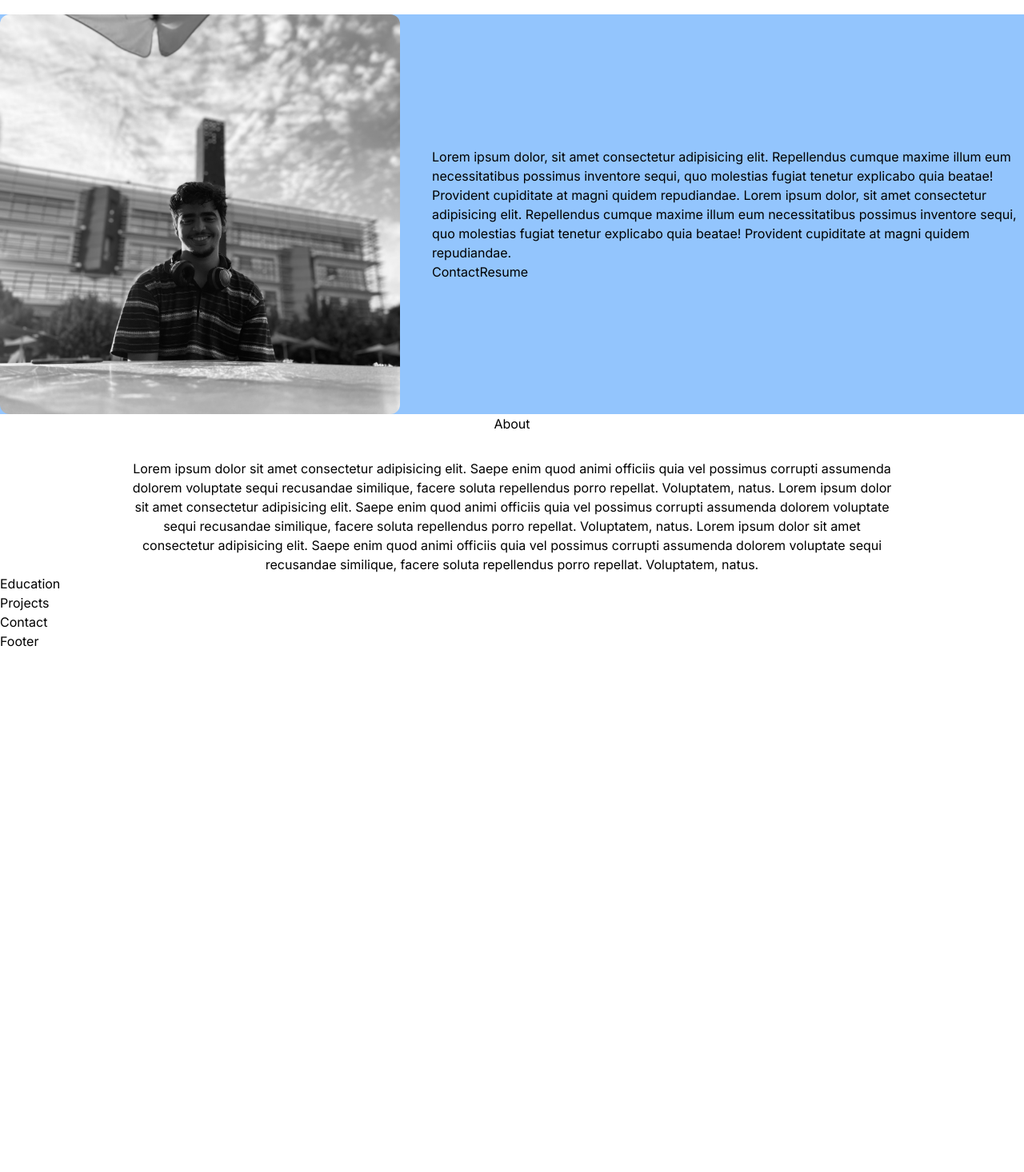
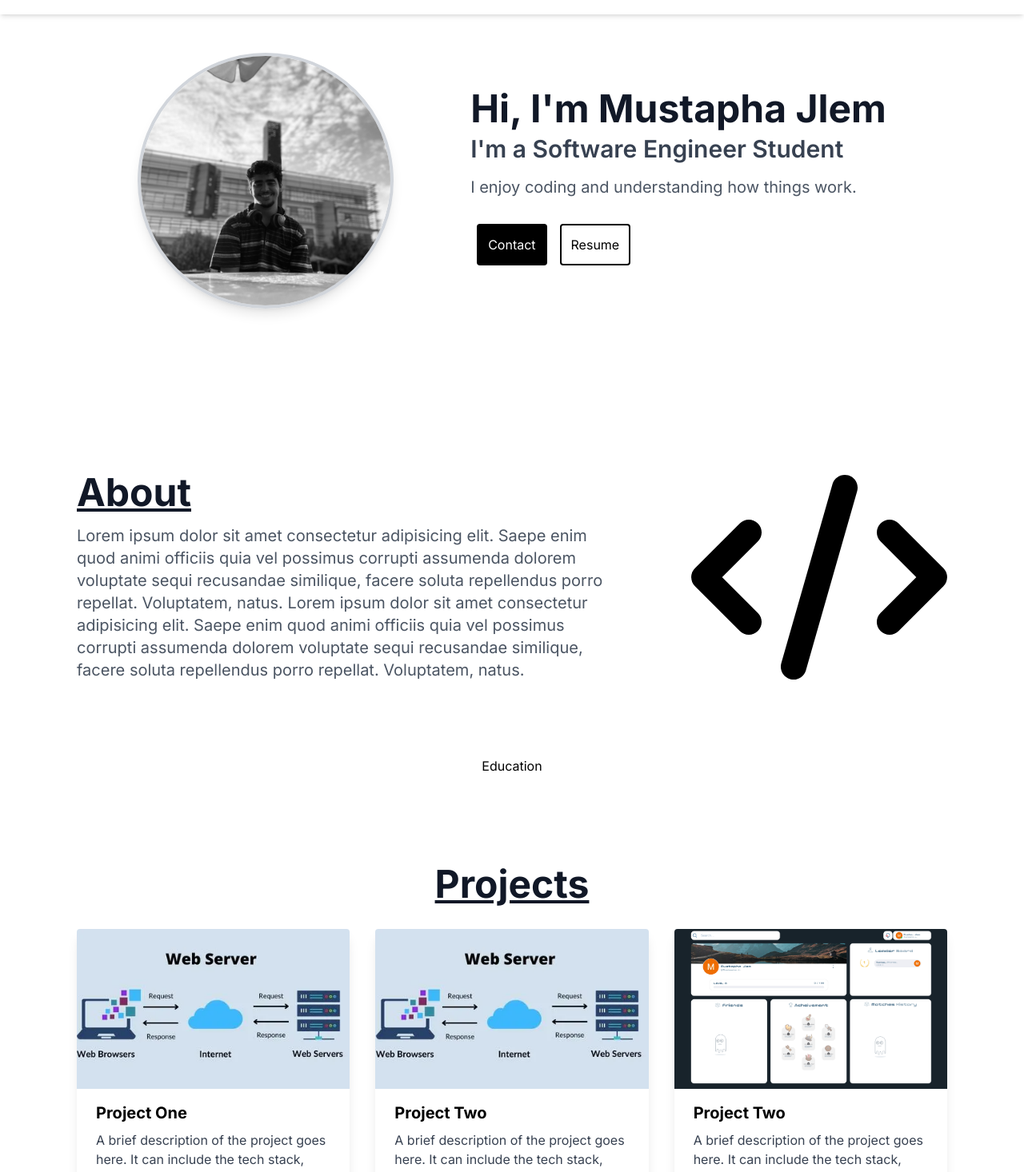
Before and after one commit to MT-jlem/portfolio, a Next.js app: page / in a window 1280 px wide. Shown: the part 46-1512 px from the top of the page at 80% size. Before the commit the page ends 860 px from the top, so only its background shows below. Built offline with nearby package versions, Linux system fonts and the light colour scheme; a web font is replaced by a local one.

Commit message:
unfinished

```diff
--- a/src/app/layout.tsx
+++ b/src/app/layout.tsx
@@ -1,6 +1,7 @@
 import type { Metadata } from "next";
 import { Inter } from "next/font/google";
 import "./globals.css";
+import Nav from "@/components/Nav";
 
 const inter = Inter({ subsets: ["latin"] });
 
@@ -16,7 +17,10 @@ export default function RootLayout({
 }>) {
   return (
     <html lang="en">
-      <body className={`${inter.className} flex flex-col min-h-screen`}>{children}</body>
+      <body className={inter.className}>
+        <Nav />
+        {children}
+      </body>
     </html>
   );
 }
--- a/src/app/page.tsx
+++ b/src/app/page.tsx
@@ -3,18 +3,13 @@ import Contact from "@/components/Contact";
 import Education from "@/components/Education";
 import Footer from "@/components/Footer";
 import HeroSection from "@/components/HeroSection";
-import Nav from "@/components/Nav";
 import Projects from "@/components/Projects";
 import Image from "next/image";
 
 export default function Home() {
   return (
-    <main id="main">
-      <Nav />
-      <div className="bg-blue-300 w-full">
-
+    <main id="main" className="flex flex-col items-center justify-center">
       <HeroSection />
-      </div>
       <About />
       <Education />
       <Projects />
--- a/src/components/About.tsx
+++ b/src/components/About.tsx
@@ -2,25 +2,39 @@ import React from "react";
 
 export default function About() {
   return (
-    <div className="flex flex-col items-center gap-8">
-      <div>
-        <h2>About</h2>
-      </div>
-      <div>
-        <p className="text-center max-w-screen-lg px-8">
+    <section
+      id="about"
+      className="flex flex-col items-center gap-8 py-12 px-6 mt-12 md:flex-row md:justify-around md:gap-12 md:py-16 lg:gap-24"
+    >
+      <div className="text-center md:text-left md:flex-1">
+        <h2 className="text-3xl font-bold text-gray-900 md:text-4xl lg:text-5xl underline">
+          About
+        </h2>
+        <p className="text-gray-600 mt-4 px-4 md:px-0 md:text-lg lg:text-xl max-w-2xl">
           Lorem ipsum dolor sit amet consectetur adipisicing elit. Saepe enim
           quod animi officiis quia vel possimus corrupti assumenda dolorem
           voluptate sequi recusandae similique, facere soluta repellendus porro
           repellat. Voluptatem, natus. Lorem ipsum dolor sit amet consectetur
           adipisicing elit. Saepe enim quod animi officiis quia vel possimus
           corrupti assumenda dolorem voluptate sequi recusandae similique,
-          facere soluta repellendus porro repellat. Voluptatem, natus. Lorem
-          ipsum dolor sit amet consectetur adipisicing elit. Saepe enim quod
-          animi officiis quia vel possimus corrupti assumenda dolorem voluptate
-          sequi recusandae similique, facere soluta repellendus porro repellat.
-          Voluptatem, natus.
+          facere soluta repellendus porro repellat. Voluptatem, natus.
         </p>
       </div>
-    </div>
+      <div className="relative w-48 h-48 md:w-64 md:h-64 lg:w-80 lg:h-80 overflow-hidden rounded-full">
+        {/* eslint-disable-next-line @next/next/no-img-element */}
+        <svg
+          xmlns="http://www.w3.org/2000/svg"
+          width="1.25em"
+          height="1em"
+          viewBox="0 0 640 512"
+          className="absolute inset-0 w-full h-full object-cover"
+        >
+          <path
+            fill="currentColor"
+            d="M392.8 1.2c-17-4.9-34.7 5-39.6 22l-128 448c-4.9 17 5 34.7 22 39.6s34.7-5 39.6-22l128-448c4.9-17-5-34.7-22-39.6m80.6 120.1c-12.5 12.5-12.5 32.8 0 45.3l89.3 89.4l-89.4 89.4c-12.5 12.5-12.5 32.8 0 45.3s32.8 12.5 45.3 0l112-112c12.5-12.5 12.5-32.8 0-45.3l-112-112c-12.5-12.5-32.8-12.5-45.3 0zm-306.7 0c-12.5-12.5-32.8-12.5-45.3 0l-112 112c-12.5 12.5-12.5 32.8 0 45.3l112 112c12.5 12.5 32.8 12.5 45.3 0s12.5-32.8 0-45.3L77.3 256l89.4-89.4c12.5-12.5 12.5-32.8 0-45.3"
+          />
+        </svg>
+      </div>
+    </section>
   );
 }
--- a/src/components/Contact.tsx
+++ b/src/components/Contact.tsx
@@ -1,5 +1,75 @@
 import React from "react";
 
 export default function Contact() {
-  return <div>Contact</div>;
+  return (
+    <section
+      id="contact"
+      className="flex flex-col items-center gap-8 py-12 px-6 mt-12 md:py-16 lg:px-24"
+    >
+      <div>
+        <h2 className="text-3xl font-bold text-gray-900 md:text-4xl lg:text-5xl underline">
+          Contact
+        </h2>
+      </div>
+      <div className="text-center max-w-screen-lg px-8">
+        <p className="text-gray-600 md:text-lg lg:text-xl">
+          I would love to hear from you! Whether you have a question, a project
+          idea, or just want to say hello, feel free to get in touch using the
+          form below.
+        </p>
+      </div>
+      <form className="w-full max-w-lg">
+        <div className="mb-4">
+          <label
+            className="block text-gray-700 text-sm font-bold mb-2"
+            htmlFor="name"
+          >
+            Name
+          </label>
+          <input
+            className="shadow appearance-none border rounded w-full py-2 px-3 text-gray-700 leading-tight focus:outline-none focus:shadow-outline"
+            id="name"
+            type="text"
+            placeholder="Your Name"
+          />
+        </div>
+        <div className="mb-4">
+          <label
+            className="block text-gray-700 text-sm font-bold mb-2"
+            htmlFor="email"
+          >
+            Email
+          </label>
+          <input
+            className="shadow appearance-none border rounded w-full py-2 px-3 text-gray-700 leading-tight focus:outline-none focus:shadow-outline"
+            id="email"
+            type="email"
+            placeholder="Your Email"
+          />
+        </div>
+        <div className="mb-6">
+          <label
+            className="block text-gray-700 text-sm font-bold mb-2"
+            htmlFor="message"
+          >
+            Message
+          </label>
+          <textarea
+            className="shadow appearance-none border rounded w-full py-2 px-3 text-gray-700 leading-tight focus:outline-none focus:shadow-outline"
+            id="message"
+            placeholder="Your Message"
+            rows={5}
+          ></textarea>
+        </div>
+        <div className="flex items-center justify-center">
+          <button
+            className="bg-black hover:bg-gray-700 text-white font-bold py-2 px-4 rounded focus:outline-none focus:shadow-outline"
+            type="button"
+          >
+            Send
+          </button>
+        </div>
+      </form>
+    </section>
+  );
 }
--- a/src/components/Footer.tsx
+++ b/src/components/Footer.tsx
@@ -1,5 +1,72 @@
 import React from "react";
 
 export default function Footer() {
-  return <div>Footer</div>;
+  return (
+    <footer className="bg-gray-900 text-white py-8 px-6 mt-12 w-full">
+      <div className="container mx-auto flex flex-col items-center md:flex-row md:justify-between">
+        <div className="flex flex-col items-center md:items-start">
+          <h2 className="text-xl font-bold mb-2">Mustapha Jlem</h2>
+          <p className="text-gray-400">&copy; 2024 All rights reserved</p>
+        </div>
+        <div className="flex flex-col items-center md:items-start md:flex-row">
+          <a
+            href="#hero"
+            className="text-gray-400 hover:text-white mx-2 my-1 md:my-0"
+          >
+            Home
+          </a>
+          <a
+            href="#about"
+            className="text-gray-400 hover:text-white mx-2 my-1 md:my-0"
+          >
+            About
+          </a>
+          <a
+            href="#projects"
+            className="text-gray-400 hover:text-white mx-2 my-1 md:my-0"
+          >
+            Projects
+          </a>
+          <a
+            href="#contact"
+            className="text-gray-400 hover:text-white mx-2 my-1 md:my-0"
+          >
+            Contact
+          </a>
+        </div>
+        <div className="flex items-center mt-4 md:mt-0">
+          <a
+            href="https://github.com"
+            target="_blank"
+            rel="noopener noreferrer"
+            className="text-gray-400 hover:text-white mx-2"
+          >
+            <svg className="w-6 h-6" fill="currentColor" viewBox="0 0 24 24">
+              <path d="M12 0C5.371 0 0 5.372 0 12c0 5.302 3.438 9.8 8.205 11.387.6.11.793-.261.793-.579v-2.17c-3.338.726-4.042-1.417-4.042-1.417-.546-1.387-1.333-1.756-1.333-1.756-1.09-.745.082-.729.082-.729 1.203.084 1.836 1.236 1.836 1.236 1.07 1.835 2.806 1.304 3.492.998.108-.775.419-1.305.763-1.606-2.665-.303-5.467-1.333-5.467-5.933 0-1.311.469-2.381 1.236-3.22-.124-.303-.535-1.524.117-3.176 0 0 1.008-.322 3.301 1.23.956-.266 1.983-.398 3.004-.404 1.021.006 2.048.138 3.006.404 2.29-1.552 3.297-1.23 3.297-1.23.654 1.652.243 2.873.119 3.176.77.839 1.235 1.909 1.235 3.22 0 4.61-2.807 5.626-5.479 5.921.432.373.816 1.103.816 2.222v3.293c0 .319.191.694.8.576C20.566 21.797 24 17.298 24 12c0-6.628-5.372-12-12-12z" />
+            </svg>
+          </a>
+          <a
+            href="https://twitter.com"
+            target="_blank"
+            rel="noopener noreferrer"
+            className="text-gray-400 hover:text-white mx-2"
+          >
+            <svg className="w-6 h-6" fill="currentColor" viewBox="0 0 24 24">
+              <path d="M23.954 4.569c-.885.385-1.83.645-2.825.759a4.92 4.92 0 002.163-2.723 9.86 9.86 0 01-3.127 1.197 4.905 4.905 0 00-8.356 4.463 13.921 13.921 0 01-10.109-5.13 4.822 4.822 0 001.523 6.548 4.92 4.92 0 01-2.224-.616c-.054 2.01 1.392 3.891 3.459 4.309a4.936 4.936 0 01-2.212.084c.623 1.951 2.432 3.377 4.576 3.416A9.867 9.867 0 010 19.54a13.897 13.897 0 007.548 2.213c9.142 0 14.307-7.721 13.995-14.646.963-.695 1.797-1.562 2.457-2.549z" />
+            </svg>
+          </a>
+          <a
+            href="https://linkedin.com"
+            target="_blank"
+            rel="noopener noreferrer"
+            className="text-gray-400 hover:text-white mx-2"
+          >
+            <svg className="w-6 h-6" fill="currentColor" viewBox="0 0 24 24">
+              <path d="M19 0h-14c-2.76 0-5 2.24-5 5v14c0 2.76 2.24 5 5 5h14c2.76 0 5-2.24 5-5v-14c0-2.76-2.24-5-5-5zM7.53 20h-3v-9h3v9zM5.98 9.86c-.97 0-1.75-.8-1.75-1.78s.78-1.78 1.75-1.78c.97 0 1.75.8 1.75 1.78s-.78 1.78-1.75 1.78zM20 20h-3v-5.31c0-3.18-3.5-2.94-3.5 0v5.31h-3v-9h3v1.58c1.4-2.57 6.5-2.77 6.5 2.45v5.97z" />
+            </svg>
+          </a>
+        </div>
+      </div>
+    </footer>
+  );
 }
--- a/src/components/HeroSection.tsx
+++ b/src/components/HeroSection.tsx
@@ -2,32 +2,36 @@ import Image from "next/image";
 
 export default function HeroSection() {
   return (
-    <section className="flex items-center justify-around gap-10 w-full">
-        <div>
-          <div className="relative block h-[500px] w-[500px]">
-            <Image
-              src={"/profile.jpg"}
-              alt="image"
-              fill={true}
-              style={{ objectFit: "cover" }}
-              className="rounded-xl"
-            />
-          </div>
+    <section className="flex flex-col items-center gap-6 p-6 mt-12 md:flex-row md:justify-around md:gap-12 md:p-16 lg:gap-24">
+      {/* <div className="relative w-full max-w-m overflow-hidden rounded-full pb-[100%] border-4 border-gray-300 shadow-lg md:w-96 md:h-96"> */}
+      <div className="relative w-48 h-48 md:w-64 md:h-64 lg:w-80 lg:h-80 overflow-hidden rounded-full border-4 border-gray-300 shadow-lg">
+        {" "}
+        {/* eslint-disable-next-line @next/next/no-img-element*/}
+        <img
+          src={"profile.jpg"}
+          alt="Mustapha Jlem picture"
+          className="absolute inset-0 w-full h-full object-cover"
+        />
+      </div>
+      <div className="text-center md:text-left md:flex-1">
+        <h2 className="text-3xl font-bold text-gray-900 md:text-4xl lg:text-5xl">
+          Hi, I&#39;m Mustapha Jlem
+        </h2>
+        <p className="text-xl font-semibold text-gray-700 mt-2 md:text-2xl lg:text-3xl">
+          I&#39;m a Software Engineer Student
+        </p>
+        <p className="text-gray-600 mt-4 px-4 md:px-0 md:text-lg lg:text-xl">
+          I enjoy coding and understanding how things work.
+        </p>
+        <div className="mt-6">
+          <button className="m-2 rounded bg-black p-3 text-white border-2 border-black transition-transform transform hover:scale-105">
+            Contact
+          </button>
+          <button className="m-2 rounded border-black border-2 p-3 text-black transition-transform transform hover:scale-105">
+            Resume
+          </button>
         </div>
-        <div className="">
-          <p>
-            Lorem ipsum dolor, sit amet consectetur adipisicing elit.
-            Repellendus cumque maxime illum eum necessitatibus possimus
-            inventore sequi, quo molestias fugiat tenetur explicabo quia beatae!
-            Provident cupiditate at magni quidem repudiandae. Lorem ipsum dolor,
-            sit amet consectetur adipisicing elit. Repellendus cumque maxime
-            illum eum necessitatibus possimus inventore sequi, quo molestias
-            fugiat tenetur explicabo quia beatae! Provident cupiditate at magni
-            quidem repudiandae.
-          </p>
-          <button>Contact</button>
-          <button>Resume</button>
-        </div>
+      </div>
     </section>
   );
 }
--- a/src/components/Nav.tsx
+++ b/src/components/Nav.tsx
@@ -1,12 +1,23 @@
 "use client";
 import Link from "next/link";
-import { useState } from "react";
+import { useEffect, useState } from "react";
 
 export default function Nav() {
   const [menu, setMenu] = useState(false);
 
+  useEffect(() => {
+    if (menu) {
+      document.body.style.overflow = "hidden";
+    } else {
+      document.body.style.overflow = "";
+    }
+    return () => {
+      document.body.style.overflow = "";
+    };
+  }, [menu]);
+
   return (
-    <nav className="flex flex-col justify-around shadow-md md:flex-row">
+    <nav className="flex flex-col justify-around shadow-md md:flex-row fixed top-0 left-0 z-10 right-0 bg-white">
       <button
         className="md:hidden absolute top-5 left-5"
         onClick={() => setMenu(!menu)}
@@ -38,7 +49,7 @@ export default function Nav() {
           menu ? "block" : "hidden"
         }  responsive-div flex-col items-center bg-white w-screen absolute top-16 left-0 md:justify-center md:w-fit md:static md:flex md:flex-row md:h-auto`}
       >
-        <ul className="flex flex-col gap-6 items-center w-full md:flex-row md:justify-center md:items-center pt-4 md:pt-0 md:w-auto font-medium">
+        <ul className="flex flex-col gap-6 items-center w-full pt-4 font-medium md:flex-row md:justify-center md:items-center md:pt-0 md:w-auto">
           <li className="p-3 hover:bg-slate-100 hover:rounded">
             <Link href="#main" onClick={() => setMenu(false)}>
               Home
@@ -60,7 +71,7 @@ export default function Nav() {
             </Link>
           </li>
           <li className="p-3 hover:bg-slate-100 hover:rounded ">
-            <Link href="#Contact" onClick={() => setMenu(false)}>
+            <Link href="#contact" onClick={() => setMenu(false)}>
               Contact
             </Link>
           </li>
--- a/src/components/Projects.tsx
+++ b/src/components/Projects.tsx
@@ -1,5 +1,71 @@
 import React from "react";
 
 export default function Projects() {
-  return <div>Projects</div>;
+  const projects = [
+    {
+      title: "Project One",
+      description:
+        "A brief description of the project goes here. It can include the tech stack, purpose, and any other relevant information.",
+      imageUrl: "/web-server.webp",
+      projectLink: "#",
+    },
+    {
+      title: "Project Two",
+      description:
+        "A brief description of the project goes here. It can include the tech stack, purpose, and any other relevant information.",
+      imageUrl: "/web-server.webp",
+      projectLink: "#",
+    },
+    {
+      title: "Project Two",
+      description:
+        "A brief description of the project goes here. It can include the tech stack, purpose, and any other relevant information.",
+      imageUrl: "/pingPongGame.png",
+      projectLink: "#",
+    },
+    // Add more projects here
+  ];
+
+  return (
+    <section
+      id="projects"
+      className="flex flex-col items-center gap-8 py-12 px-6 mt-12 md:py-16 lg:px-24"
+    >
+      <div>
+        <h2 className="text-3xl font-bold text-gray-900 md:text-4xl lg:text-5xl underline">
+          Projects
+        </h2>
+      </div>
+      <div className="grid gap-8 md:grid-cols-2 lg:grid-cols-3">
+        {projects.map((project, index) => (
+          <div
+            key={index}
+            className="max-w-sm rounded overflow-hidden shadow-lg flex flex-col"
+          >
+            {/* eslint-disable-next-line @next/next/no-img-element */}
+            <img
+              className="w-full object-cover"
+              style={{ height: "200px" }}
+              src={project.imageUrl}
+              alt={project.title}
+            />
+            <div className="px-6 py-4 flex-1 flex flex-col">
+              <div className="font-bold text-xl mb-2">{project.title}</div>
+              <p className="text-gray-700 text-base mb-auto">
+                {project.description}
+              </p>
+            </div>
+            <div className="px-6 py-4 mb-4">
+              <a
+                href={project.projectLink}
+                className="rounded bg-black p-3 text-white border-2 border-black transition-transform transform hover:scale-105"
+              >
+                View Project
+              </a>
+            </div>
+          </div>
+        ))}
+      </div>
+    </section>
+  );
 }
```
Also changed, not shown: public/pingPongGame.png (added), public/web-server.webp (added).
